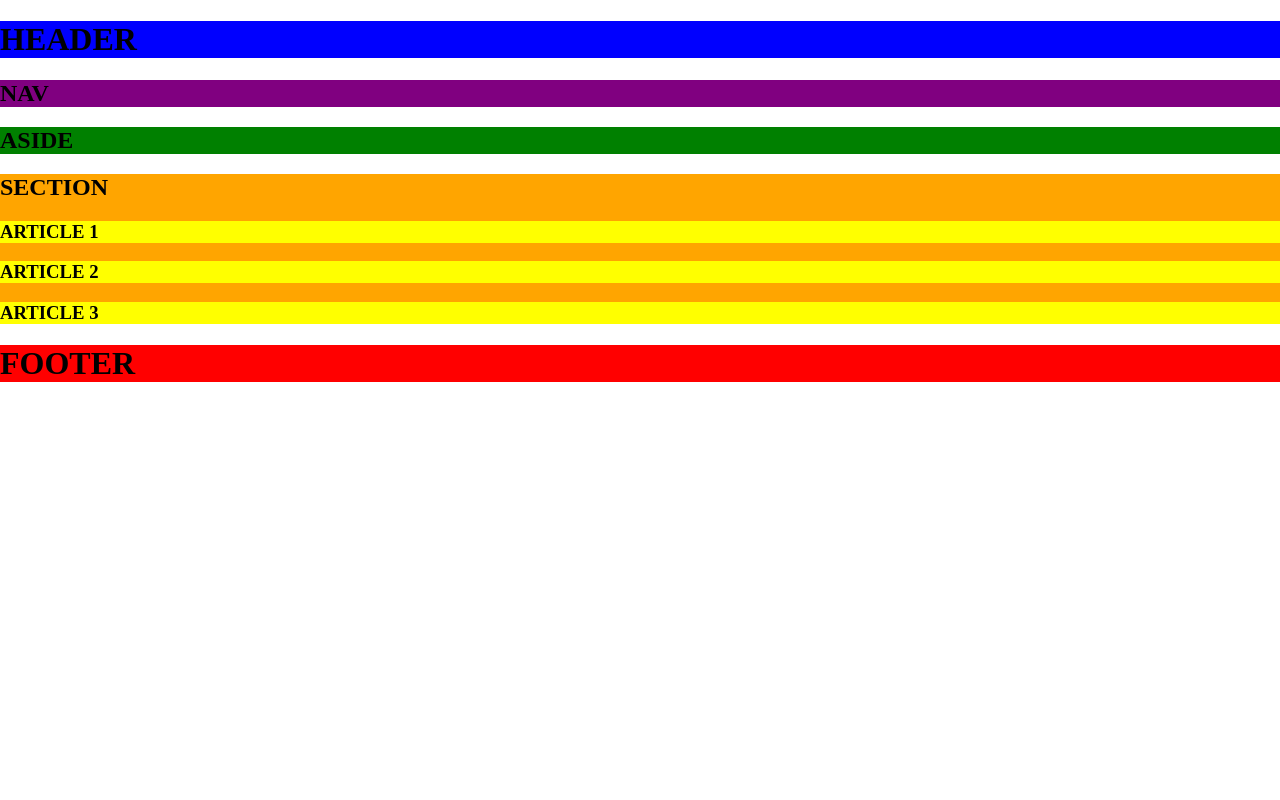
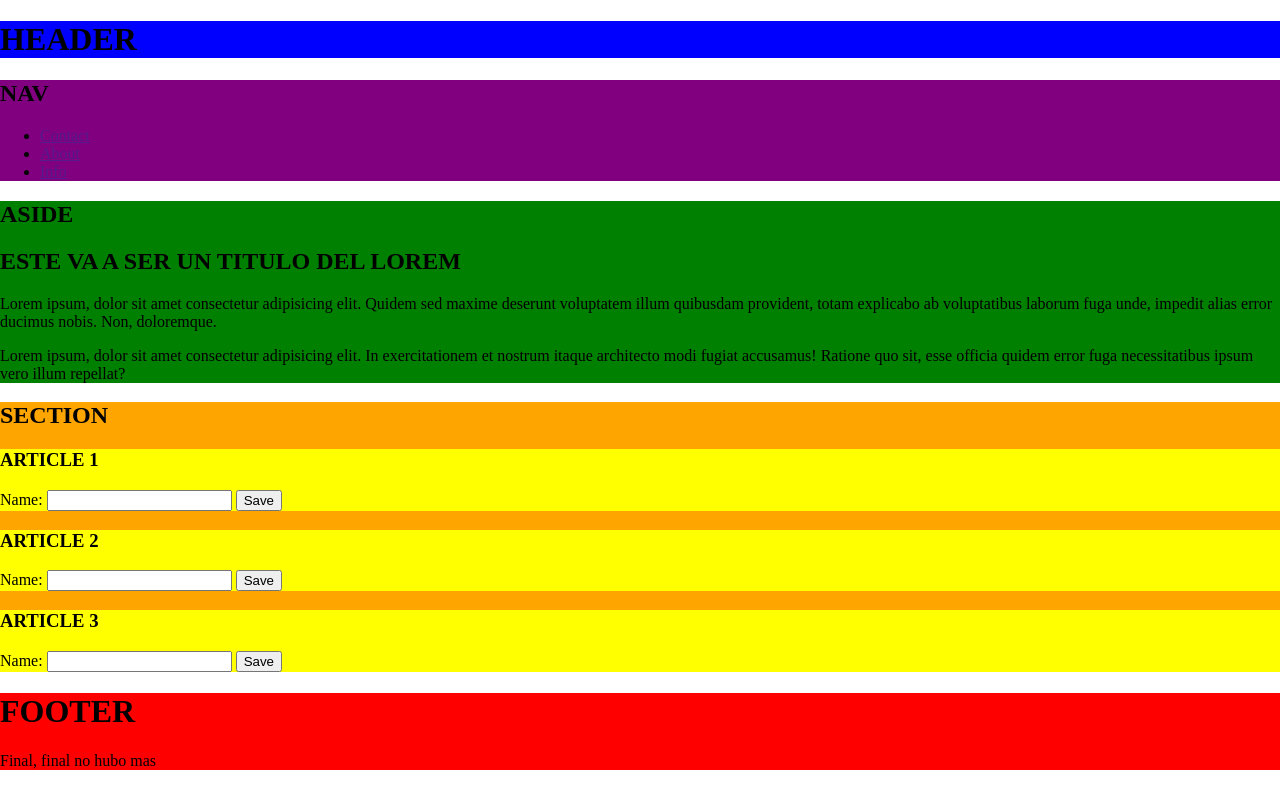
Before and after one commit to Mfranko10/Curso-git-y-github, a plain HTML site: page index.html in a window 1280 px wide. Drawn offline with Linux system fonts and the light colour scheme.

Commit message:
Se le agrego texto al html desde el master

```diff
--- a/index.html
+++ b/index.html
@@ -14,28 +14,58 @@
 
     <nav>
         <h1>NAV</h1>
+        <ul>
+            <li>
+                <a href="">Contact</a>
+            </li>
+            <li>
+                <a href="">About</a>
+            </li>
+            <li>
+                <a href="">Info</a>
+            </li>
+        </ul>
     </nav>
 
     <aside>
         <h1>ASIDE</h1>
+        <h1> ESTE VA A SER UN TITULO DEL LOREM</h1>
+        <p>Lorem ipsum, dolor sit amet consectetur adipisicing elit. Quidem sed maxime deserunt voluptatem illum quibusdam provident, totam explicabo ab voluptatibus laborum fuga unde, impedit alias error ducimus nobis. Non, doloremque.</p>
+        <p>Lorem ipsum, dolor sit amet consectetur adipisicing elit. In exercitationem et nostrum itaque architecto modi fugiat accusamus! Ratione quo sit, esse officia quidem error fuga necessitatibus ipsum vero illum repellat?</p>
     </aside>
 
     <section>
         <h1>SECTION</h1>
         <article>
             <h1>ARTICLE 1</h1>
+                <form action="">
+                    <label for="Name">Name:</label>
+                    <input type="text" name="Name" id="Name">
+                    <input type="submit" value="Save">
+                </form>
         </article>
 
         <article>
             <h1>ARTICLE 2</h1>
+            <form action="">
+                <label for="Name">Name:</label>
+                <input type="text" name="Name" id="Name">
+                <input type="submit" value="Save">
+            </form>
         </article>
 
         <article>
             <h1>ARTICLE 3</h1>
+            <form action="">
+                <label for="Name">Name:</label>
+                <input type="text" name="Name" id="Name">
+                <input type="submit" value="Save">
+            </form>
         </article>
     </section>
     <footer>
         <h1>FOOTER</h1>
+        <p>Final, final no hubo mas</p>
     </footer>
 </body>
 </html>
```
